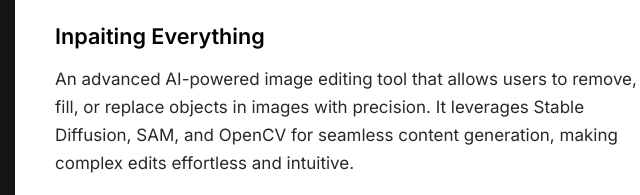
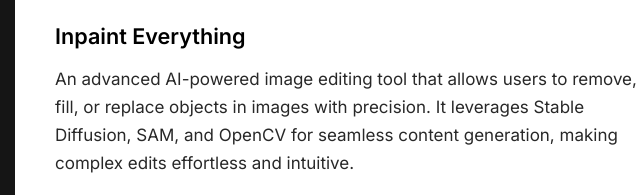
Before and after one commit to shameeryaseen/Mahammad-Portfolio, a plain HTML site: page Mahammad's Portfolio/index.html in a window 1280 px wide. Both pictures are taken after a click on the link 272 px from the left and 3937 px from the top of the page. Shown: the part 4030-4225 px from the top of the page, 285-925 px from the left. Drawn offline with Linux system fonts and the light colour scheme.

Commit message:
Updated Index

```diff
--- a/Mahammad's Portfolio/index.html
+++ b/Mahammad's Portfolio/index.html
@@ -365,7 +365,7 @@
                 <img src="images/portfolio/gallery/g-droplet.jpg" alt="" />
 
                 <div class="modal-popup__desc">
-                    <h5>Inpaiting Everything</h5>
+                    <h5>Inpaint Everything</h5>
                     <p>An advanced AI-powered image editing tool that allows users to remove, fill,
                         or replace objects in images with precision. It leverages Stable Diffusion, SAM, and OpenCV for seamless content generation,
                          making complex edits effortless and intuitive.</p>
```
